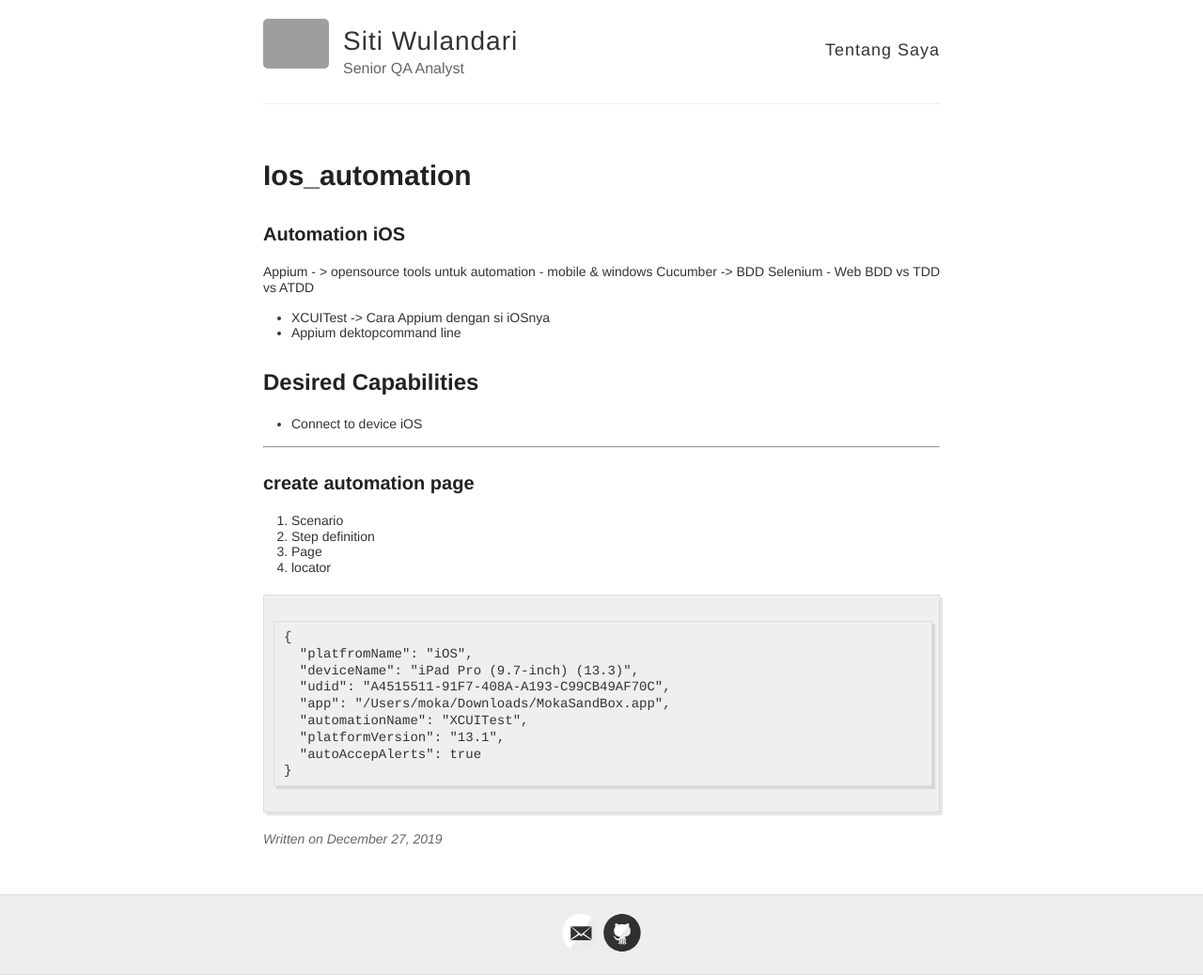
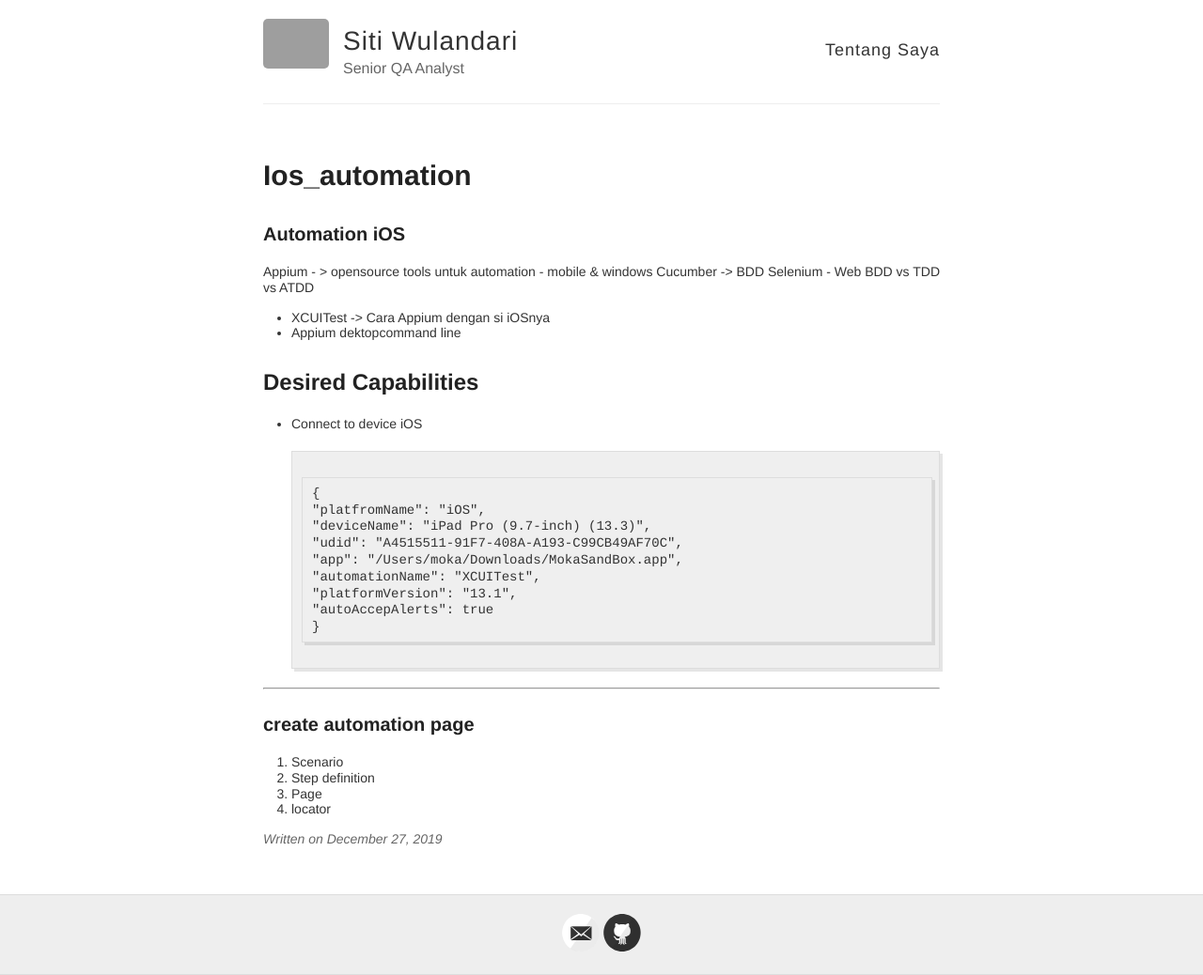
Before and after one commit to sitiwulandari/sitiwulandari.github.io, a Jekyll site: the page built from _posts/2019-12-27-iOS_Automation.md, in a window 1280 px wide. Shown: the whole page at 94% size. Built offline with Jekyll 4.4.1, drawn with Linux system fonts in a browser that asks for light colours; our own code applies the rules of GitHub Pages for plain Markdown files; part of the change alters nothing that is shown; grey boxes are pictures that could not be loaded.

````diff
--- a/_posts/2019-12-27-iOS_Automation.md
+++ b/_posts/2019-12-27-iOS_Automation.md
@@ -12,16 +12,6 @@ BDD vs TDD vs ATDD
 Desired Capabilities
 -----
 * Connect to device iOS
-
-
------------
-### create automation page
-
-1. Scenario
-2. Step definition
-3. Page
-4. locator
-
 ```
 {
   "platfromName": "iOS",
@@ -33,3 +23,11 @@ Desired Capabilities
   "autoAccepAlerts": true
 }
 ```
+
+-----------
+### create automation page
+
+1. Scenario
+2. Step definition
+3. Page
+4. locator
````
